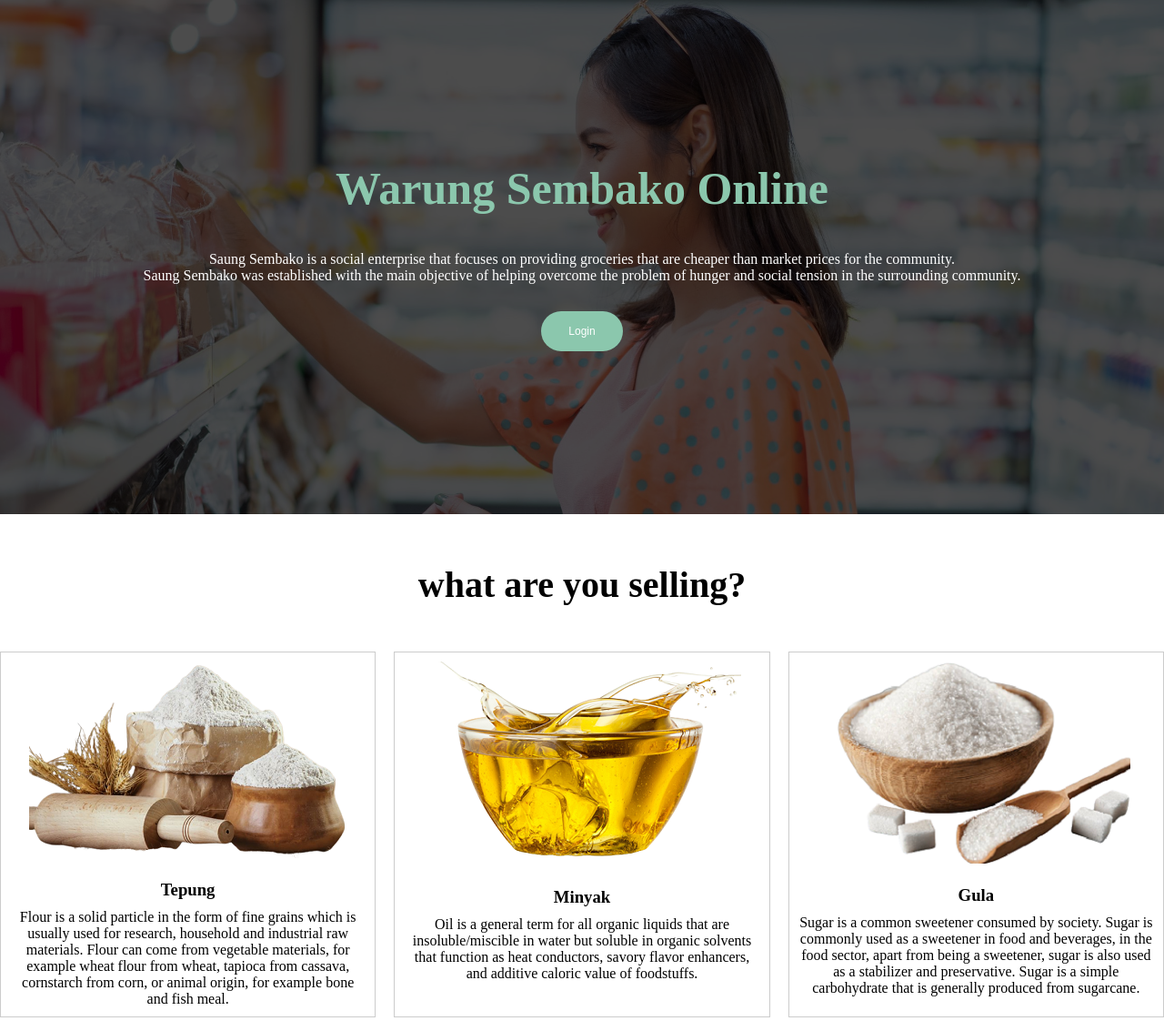
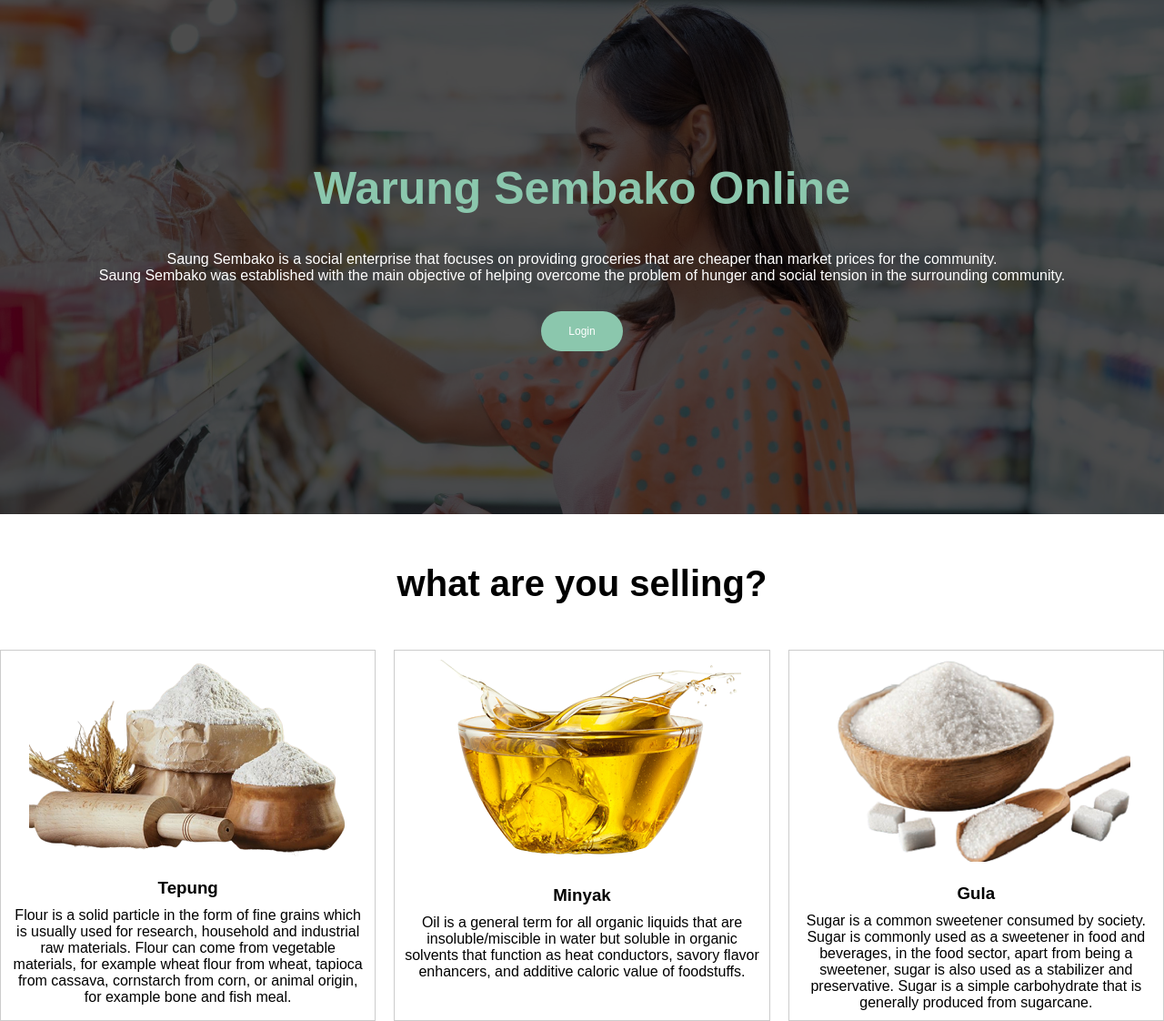
Before and after one commit to alikakhansa/saungsembako, a PHP site: page / in a window 1280 px wide. Shown: the part 54-1176 px from the top of the page at 91% size. Run offline with PHP 8.4, Linux system fonts and the light colour scheme; some web fonts are replaced.

Commit message:
add fonts

```diff
--- a/assets/css/style.css
+++ b/assets/css/style.css
@@ -3,6 +3,7 @@
 margin: 0;
 padding: 0;
 box-sizing: border-box;
+font-family: "Google Sans", sans-serif;
 }
 /* Styling Konten */
 section {
--- a/index.php
+++ b/index.php
@@ -3,6 +3,7 @@
    <head>
       <title>Saung Sembako</title>
       <link rel="stylesheet" type="text/css" href="assets/css/style.css">
+      <link rel="stylesheet" href="https://cdn.jsdelivr.net/gh/mortezaom/google-sans-cdn@master/fonts.css" />
    </head>
    <body>
       <header>
```
